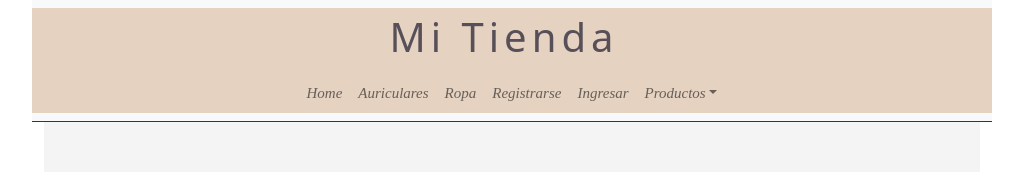
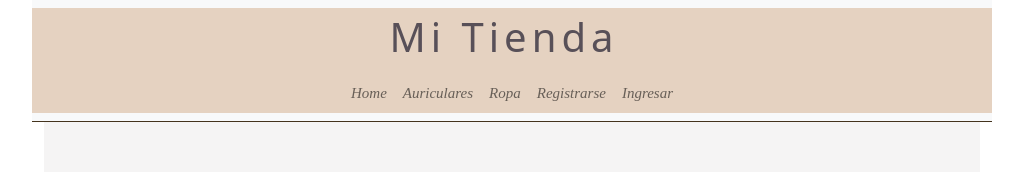
Before and after one commit to barbozacecilia/utn-curso-react-tp-1-Unit-2, a React (Create React App) app: page /log-in in a window 1280 px wide. Shown: the top 172 px of the page, without its empty margins (128-1151 px from the left). Built offline with nearby package versions, Linux system fonts and the light colour scheme.

Commit message:
feat(Login): Use context for login and logout

```diff
--- a/src/App.js
+++ b/src/App.js
@@ -5,17 +5,20 @@ import Menu from "./Components/Menu/Menu";
 import PublicRoutes from "./Routes/Public/PublicRoutes";
 import 'bootstrap/dist/css/bootstrap.min.css'
 import {Container} from "react-bootstrap";
+import AuthProvider from "./Context/AuthProvider";
 
 function App() {
     const [login, setLogin] =useState(false)
     return (
         <div className="App">
+            <AuthProvider>
             <Router>
                 <Menu login={login}/>
                 <Container>
                 <PublicRoutes setLogin={setLogin}/>
                 </Container>
             </Router>
+            </AuthProvider>
         </div>
     );
 }
--- a/src/Components/Menu/Menu.js
+++ b/src/Components/Menu/Menu.js
@@ -3,12 +3,13 @@ import {Link} from "react-router-dom";
 import './MenuStyles.css'
 import {Container, Nav, Navbar} from "react-bootstrap";
 import NavDropdown from 'react-bootstrap/NavDropdown'
+import AuthContext from "../../Context/AuthContext";
 
 
-function Menu(props) {
-    const{login}=props;
+function Menu() {
     return (
-        <div>
+        <AuthContext.Consumer>
+            {context =>
                 <Navbar bg="light" expand="lg" className="mainContainerMenu">
                     <Container className="ulMenu">
                         <Navbar.Brand href="#home"><h1>Mi tienda</h1></Navbar.Brand>
@@ -16,21 +17,30 @@ function Menu(props) {
                         <Navbar.Collapse id="basic-navbar-nav">
                             <Nav className="me-auto">
                                 <Nav.Link as={Link} to='/' className="navItem">Home</Nav.Link>
-                            <Nav.Link as={Link} to='/headset' className="navItem">auriculares</Nav.Link>
-                            <Nav.Link as={Link} to='/clothing' className="navItem">ropa</Nav.Link>
-                            <Nav.Link as={Link} to='/registration' className="navItem">registrarse</Nav.Link>
-                            <Nav.Link as={Link} to='/log-in' className="navItem">ingresar</Nav.Link>
-                            {!login &&
-                            <NavDropdown  className="navItem" title="Productos" id="nav-dropdown">
+                                <Nav.Link as={Link} to='/headset' className="navItem">Auriculares</Nav.Link>
+                                <Nav.Link as={Link} to='/clothing' className="navItem">Ropa</Nav.Link>
+                                {!context.userLogin &&
+                                    <>
+                                        < Nav.Link as={Link} to='/registration'
+                                                   className="navItem">registrarse</Nav.Link>
+                                        <Nav.Link as={Link} to='/log-in' className="navItem">Ingresar</Nav.Link>
+                                    </>
+                                }
+                                {context.userLogin &&
+                                    <>
+                                        <NavDropdown className="navItem" title="Productos" id="nav-dropdown">
                                             <NavDropdown.Item as={Link} to="/products/add">Agregar</NavDropdown.Item>
                                             <NavDropdown.Item as={Link} to="/products/new">Nuevos</NavDropdown.Item>
                                         </NavDropdown>
+                                        <Nav.Link onClick={context.logoutUser} className="navItem">Salir</Nav.Link>
+                                    </>
                                 }
                             </Nav>
                         </Navbar.Collapse>
                     </Container>
                 </Navbar>
-        </div>
+            }
+        </AuthContext.Consumer>
     );
 }
 
--- /dev/null
+++ b/src/Context/AuthContext.js
@@ -0,0 +1,5 @@
+import React from 'react';
+
+const AuthContext = React.createContext()
+
+export default AuthContext
--- /dev/null
+++ b/src/Context/AuthProvider.js
@@ -0,0 +1,20 @@
+import React, {useState} from "react";
+import AuthContext from "./AuthContext";
+
+function AuthProvider(props) {
+    const [userLogin, setUserLogin] = useState(false)
+    const loginUser = () => {
+        setUserLogin(true)
+    }
+    const logoutUser = () => {
+        setUserLogin(false)
+    }
+    return (
+        <AuthContext.Provider value={{userLogin, loginUser, logoutUser}}>
+            {props.children}
+        </AuthContext.Provider>
+    )
+}
+
+
+export default AuthProvider;
--- a/src/Pages/registration-form-log/LogIn.js
+++ b/src/Pages/registration-form-log/LogIn.js
@@ -1,4 +1,4 @@
-import React, {useState} from "react";
+import React, {useState, useContext} from "react";
 import './styles/logInstyles.css';
 import {useForm} from "react-hook-form";
 import {yupResolver} from "@hookform/resolvers/yup";
@@ -10,7 +10,7 @@ import {Form} from "react-bootstrap";
 import firebase from "../../Config/firebase";
 import AlertCustom from "../../Components/Alert/AlertCustom";
 import {loginMessage} from "../../Utils/errorMessage";
-
+import AuthContext from "../../Context/AuthContext";
 
 const schema = yup.object().shape({
     email: yup.string().email().required('requerido email'),
@@ -18,6 +18,7 @@ const schema = yup.object().shape({
 });
 
 function LogIn() {
+    const context =useContext(AuthContext)
     const [alert, setAlert] = useState({variant: '', text: ''})
     const {register, handleSubmit, formState: {errors}} = useForm({
         resolver: yupResolver(schema),
@@ -35,6 +36,7 @@ function LogIn() {
                 if (userInfo) {
                     const name = userInfo.docs[0]?.data().name
                     setAlert({variant: "success", text: 'Bienvenido ' + (name || "")})
+                    context.loginUser()
                 }
             }
         } catch (e) {
```
Also changed, not shown: 1 other file (tests, documents, lock files or other folders). Lines whose indentation alone changed are shown as unchanged.
